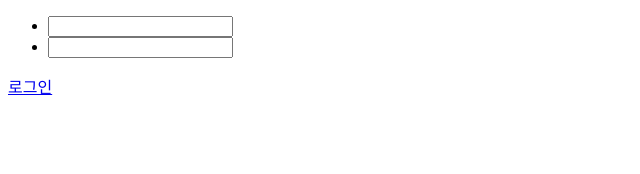
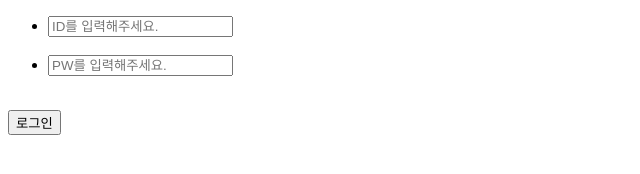
Before and after one commit to Dev-smiinii/DB_WS, a plain HTML site: page views/user/login.html in a window 1280 px wide. Shown: the whole page, without its empty margins (0-640 px from the left). Drawn offline with Linux system fonts and the light colour scheme.

Commit message:
fix: login.html(minor moded) 수정

```diff
--- a/views/user/login.html
+++ b/views/user/login.html
@@ -3,19 +3,36 @@
   <head>
     <meta charset="UTF-8" />
     <meta name="viewport" content="width=device-width, initial-scale=1.0" />
-    <title>Document</title>
+    <title>Login</title>
   </head>
   <body>
     <form action="/users/login" method="post">
       <ul>
         <li>
-          <input type="text" name="user_id" />
+          <!-- <h2>ID</h2> -->
+          <input
+            type="text"
+            name="user_id"
+            placeholder="ID를 입력해주세요."
+            required
+          />
         </li>
+        <br />
         <li>
-          <input type="text" name="user_pw" />
+          <!-- <h2>PW</h2> -->
+          <input
+            type="text"
+            name="user_pw"
+            placeholder="PW를 입력해주세요."
+            required
+          />
         </li>
+        <br />
       </ul>
-      <a href="/boards/list">로그인</a>
+      <button type="button" onclick="location.href='/boards/list'">
+        로그인
+      </button>
+      <!-- <a href="/boards/list">로그인</a> -->
     </form>
   </body>
 </html>
```
